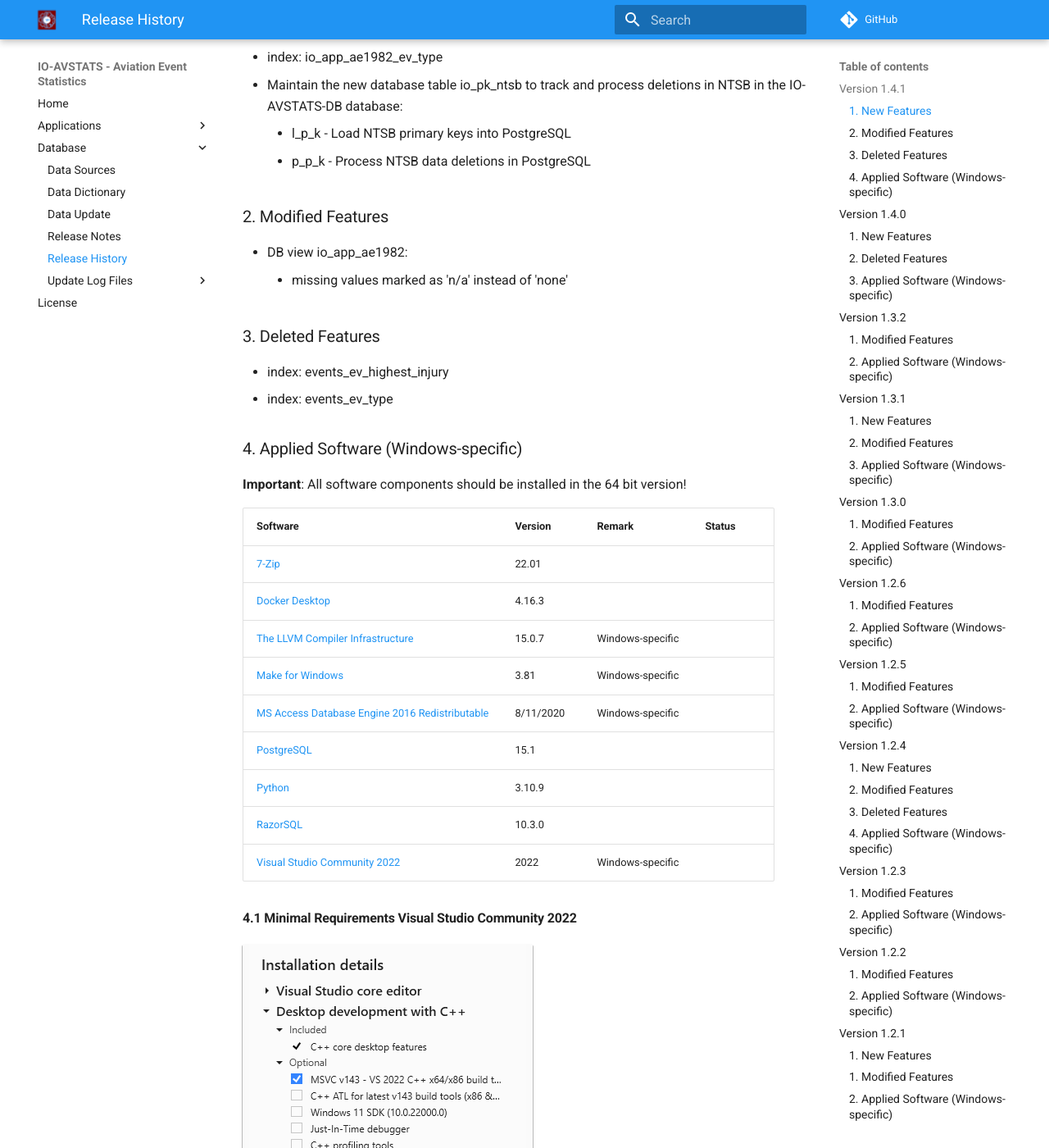
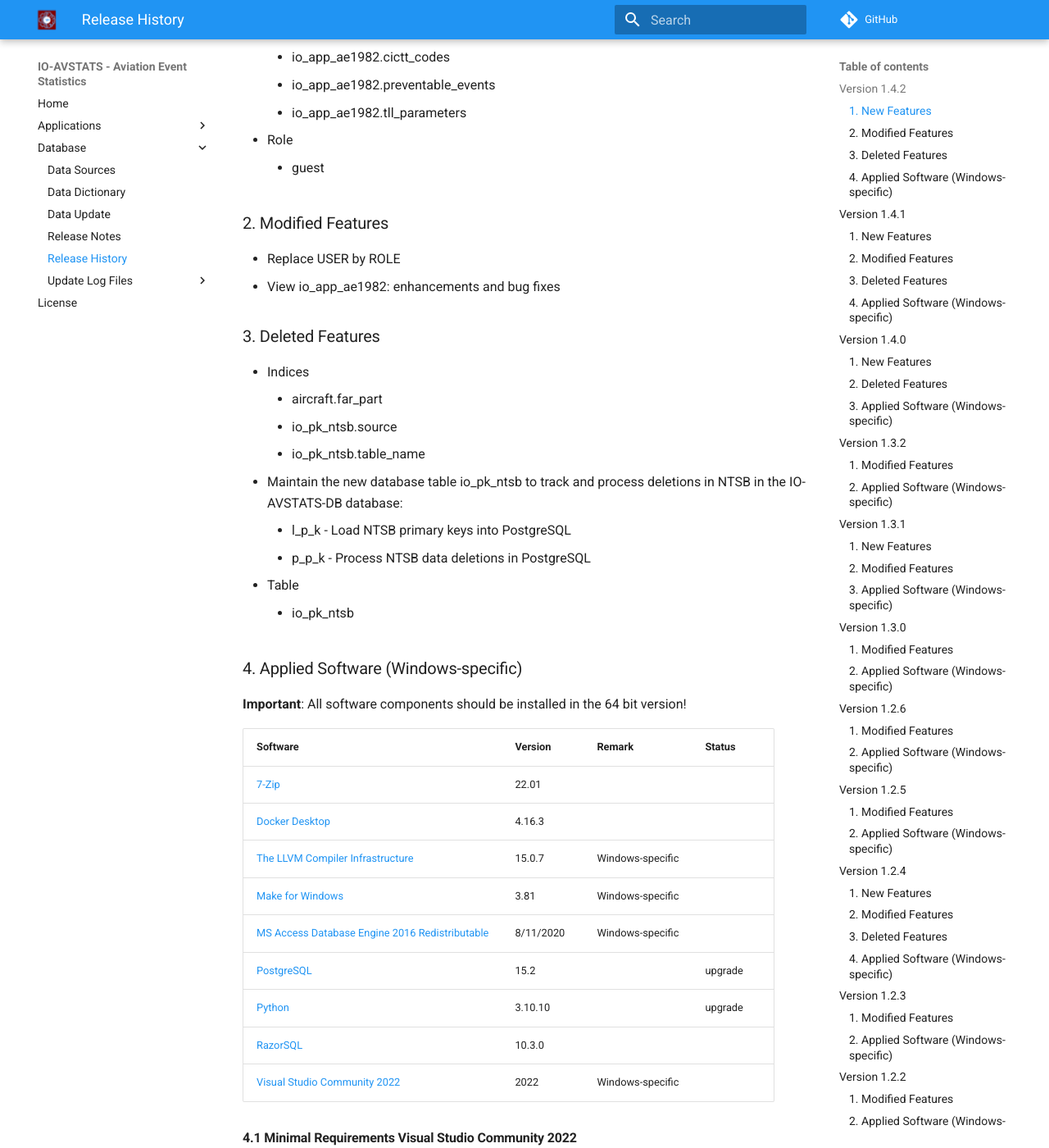
Before and after one commit to io-aero/io-avstats-shared, an MkDocs documentation site: the page built from docs/io_avstats_db_release_history.md, in a window 1280 px wide and 1400 px high, scrolled down 344 px. Shown: the whole window at 82% size. Built offline with MkDocs 1.6.1 and Material for MkDocs 9.7.7, drawn with Linux system fonts in a browser that asks for light colours; comment, search, counter and statistics services are not loaded; some of the changed text lies outside the part shown.

Commit message:
Version 1.4.3

```diff
--- a/docs/io_avstats_db_release_history.md
+++ b/docs/io_avstats_db_release_history.md
@@ -1,4 +1,55 @@
 # Release History
+
+## Version 1.4.2
+
+Release Date: 21.02.2023
+
+### 1. New Features
+
+- Indices
+    - io_app_ae1982.far_parts
+    - io_app_ae1982.cictt_codes
+    - io_app_ae1982.preventable_events
+    - io_app_ae1982.tll_parameters
+- Role
+    - guest
+
+### 2. Modified Features
+
+- Replace USER by ROLE
+- View io_app_ae1982: enhancements and bug fixes
+
+### 3. Deleted Features
+
+- Indices
+    - aircraft.far_part
+    - io_pk_ntsb.source
+    - io_pk_ntsb.table_name
+- Maintain the new database table io_pk_ntsb to track and process deletions in NTSB in the IO-AVSTATS-DB database:
+    - l_p_k - Load NTSB primary keys into PostgreSQL
+    - p_p_k - Process NTSB data deletions in PostgreSQL
+- Table
+    - io_pk_ntsb
+
+### 4. Applied Software (Windows-specific)
+
+**Important**: All software components should be installed in the 64 bit version!
+
+| Software                                                                                                                           | Version   | Remark           | Status  |
+|:-----------------------------------------------------------------------------------------------------------------------------------|:----------|:-----------------|---------|
+| [7-Zip](https://www.7-zip.org){:target="_blank"}                                                                                   | 22.01     |                  |         |
+| [Docker Desktop](https://docs.docker.com/desktop/release-notes/){:target="_blank"}                                                 | 4.16.3    |                  |         |
+| [The LLVM Compiler Infrastructure](https://llvm.org){:target="_blank"}                                                             | 15.0.7    | Windows-specific |         |
+| [Make for Windows](http://gnuwin32.sourceforge.net/packages/make.htm){:target="_blank"}                                            | 3.81      | Windows-specific |         |
+| [MS Access Database Engine 2016 Redistributable](https://www.microsoft.com/en-us/download/details.aspx?id=54920){:target="_blank"} | 8/11/2020 | Windows-specific |         |
+| [PostgreSQL](https://www.enterprisedb.com/downloads/postgres-postgresql-downloads){:target="_blank"}                               | 15.2      |                  | upgrade |
+| [Python](https://www.python.org/downloads/){:target="_blank"}                                                                      | 3.10.10   |                  | upgrade |
+| [RazorSQL](https://razorsql.com/download_win.html){:target="_blank"}                                                               | 10.3.0    |                  |         |
+| [Visual Studio Community 2022](https://visualstudio.microsoft.com/vs){:target="_blank"}                                            | 2022      | Windows-specific |         |
+
+#### 4.1 Minimal Requirements Visual Studio Community 2022
+
+<kbd>![](img/Visual Studio Requirements.png)</kbd>
 
 ## Version 1.4.1
 
```
Also changed, not shown: docs/io_avstats_db_release_notes.md (+5 -20 lines).
